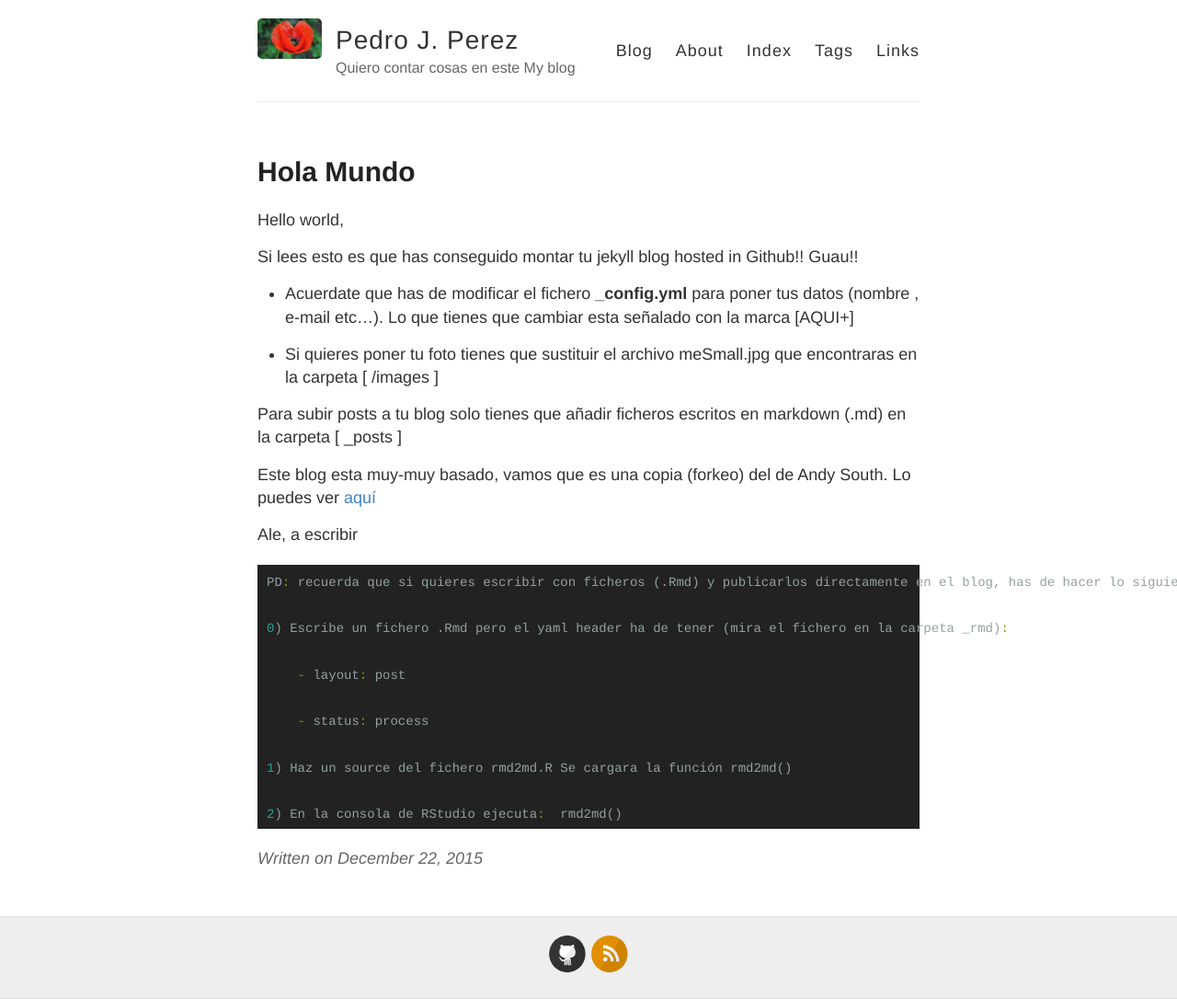
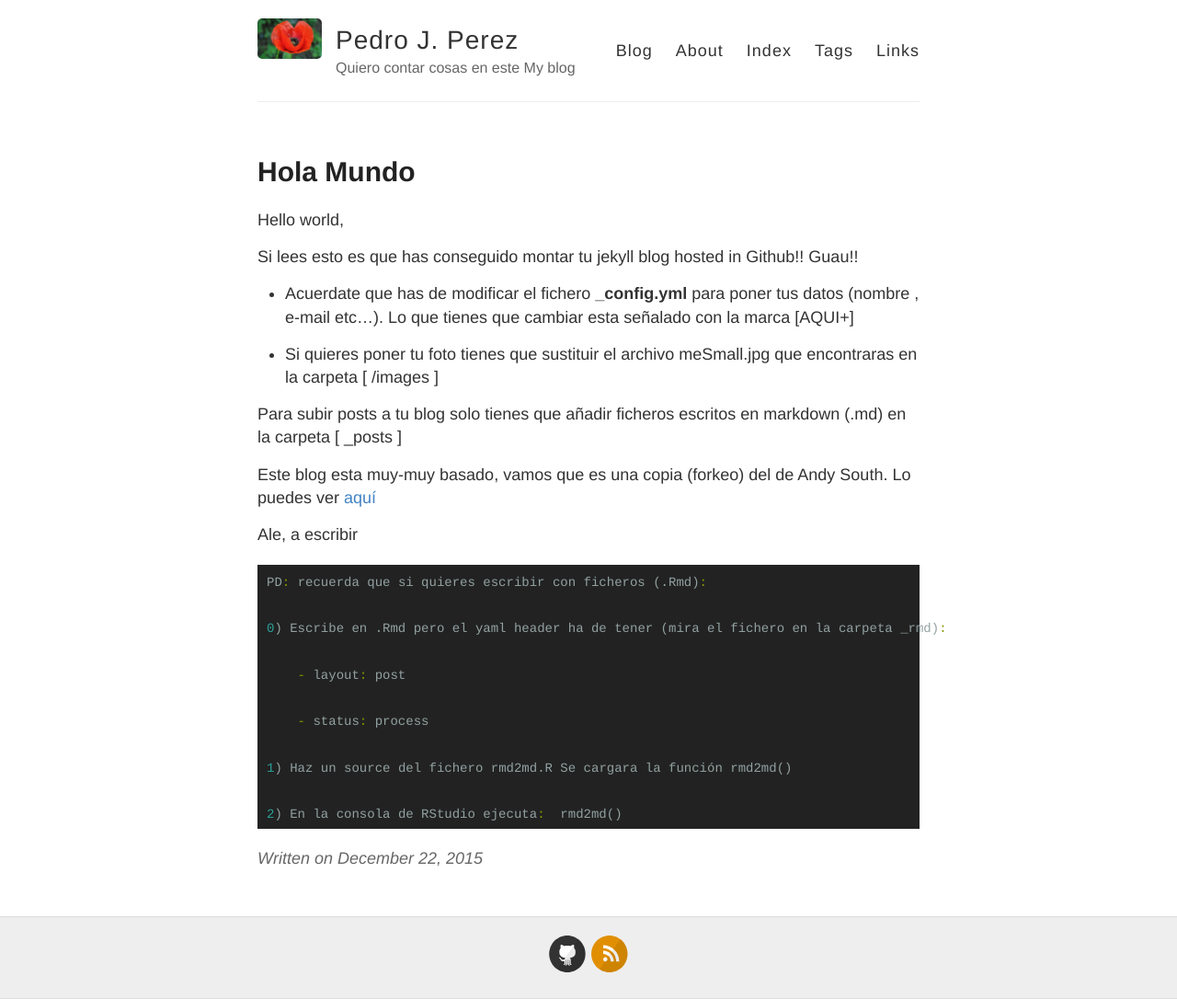
Before and after one commit to retamars/sole_blog, a Jekyll site: the page built from _posts/2015-12-22-hola-mundo.md, in a window 1280 px wide. Shown: the whole page at 92% size. Built offline with Jekyll 4.4.1, drawn with Linux system fonts in a browser that asks for light colours.

Commit message:
primer post si ok

````diff
--- a/_posts/2015-12-22-hola-mundo.md
+++ b/_posts/2015-12-22-hola-mundo.md
@@ -30,9 +30,9 @@ Ale, a escribir
 
 
 {% highlight r %}
-PD: recuerda que si quieres escribir con ficheros (.Rmd) y publicarlos directamente en el blog, has de hacer lo siguiente:
+PD: recuerda que si quieres escribir con ficheros (.Rmd):
 
-0) Escribe un fichero .Rmd pero el yaml header ha de tener (mira el fichero en la carpeta _rmd):
+0) Escribe en .Rmd pero el yaml header ha de tener (mira el fichero en la carpeta _rmd):
 
     - layout: post
 
--- a/_rmd/2015-12-22-hola-mundo.Rmd
+++ b/_rmd/2015-12-22-hola-mundo.Rmd
@@ -29,9 +29,9 @@ Ale, a escribir
 
 
 ``` {r, eval=FALSE, echo= TRUE}
-PD: recuerda que si quieres escribir con ficheros (.Rmd) y publicarlos directamente en el blog, has de hacer lo siguiente:
+PD: recuerda que si quieres escribir con ficheros (.Rmd):
 
-0) Escribe un fichero .Rmd pero el yaml header ha de tener (mira el fichero en la carpeta _rmd):
+0) Escribe en .Rmd pero el yaml header ha de tener (mira el fichero en la carpeta _rmd):
 
     - layout: post
 
--- a/_rmd/2015-12-22-hola-mundo.html
+++ b/_rmd/2015-12-22-hola-mundo.html
@@ -75,9 +75,9 @@ img {
 <p>Para subir posts a tu blog solo tienes que añadir ficheros escritos en markdown (.md) en la carpeta [ _posts ]</p>
 <p>Este blog esta muy-muy basado, vamos que es una copia (forkeo) del de Andy South. Lo puedes ver <a href="http://andysouth.github.io/">aquí</a></p>
 <p>Ale, a escribir</p>
-<pre class="r"><code>PD: recuerda que si quieres escribir con ficheros (.Rmd) y publicarlos directamente en el blog, has de hacer lo siguiente:
+<pre class="r"><code>PD: recuerda que si quieres escribir con ficheros (.Rmd):
 
-0) Escribe un fichero .Rmd pero el yaml header ha de tener (mira el fichero en la carpeta _rmd):
+0) Escribe en .Rmd pero el yaml header ha de tener (mira el fichero en la carpeta _rmd):
 
     - layout: post
 
````
